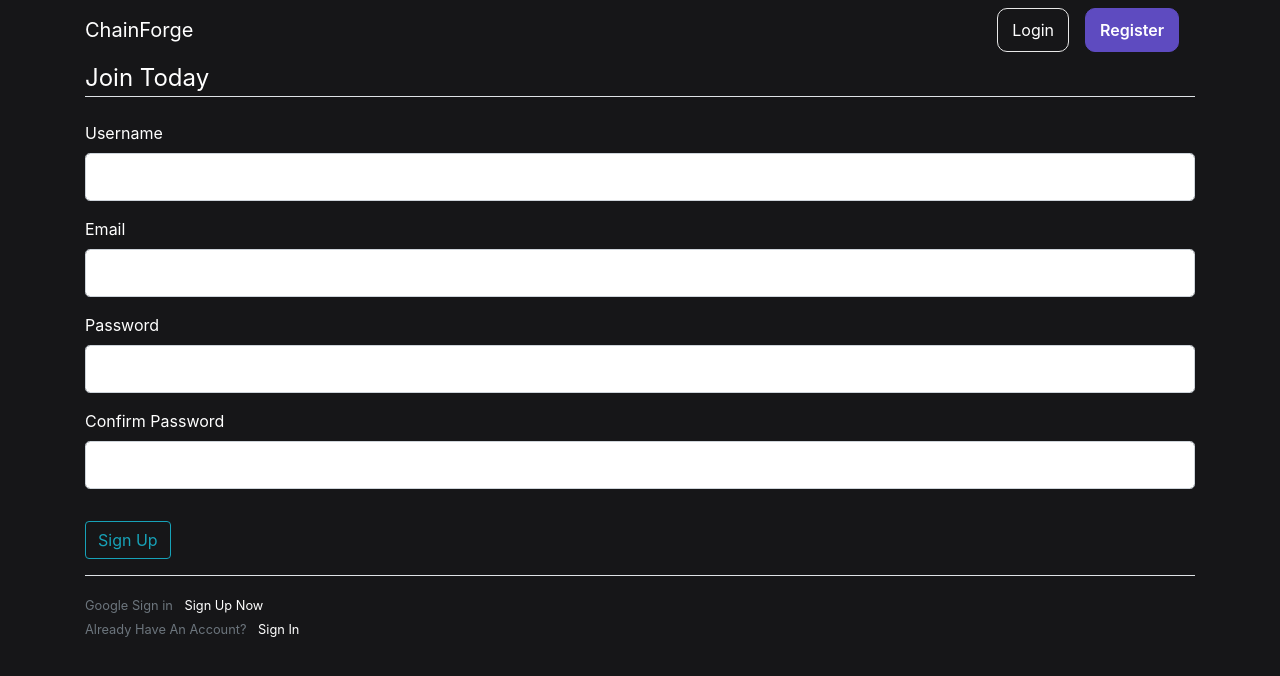
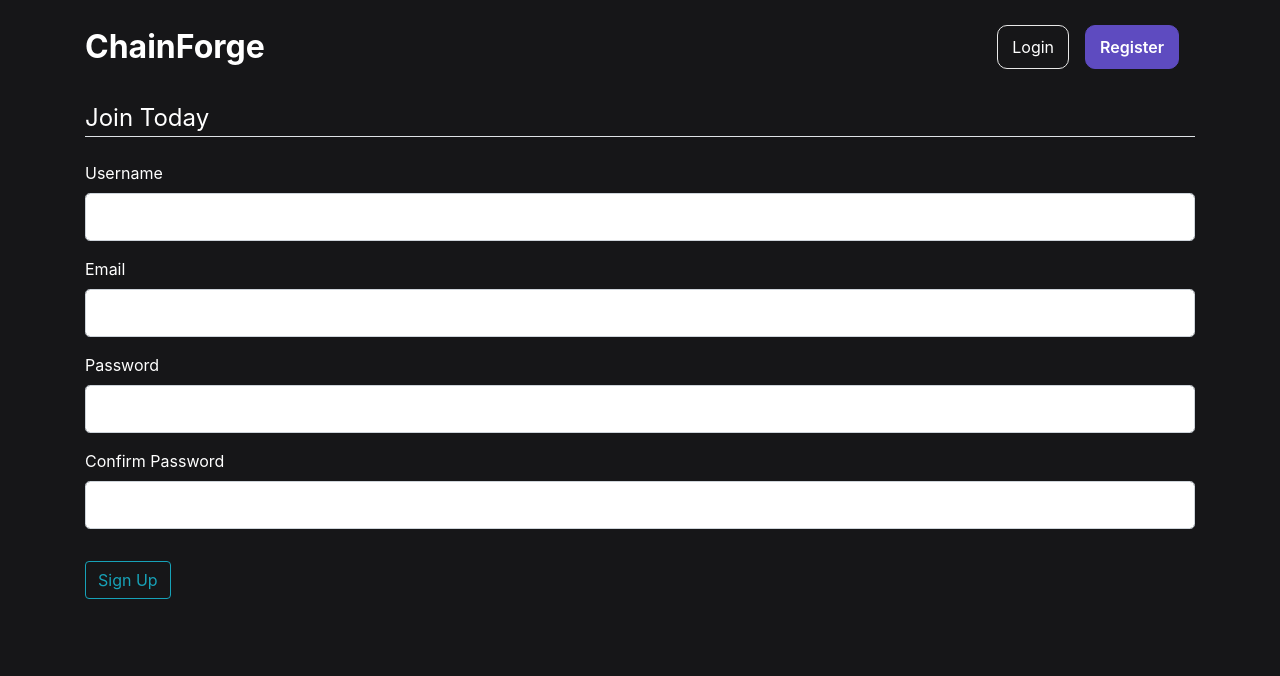
Before and after one commit to 2020-HelloWorld/ChainForge, a Flask app: page /register in a window 1280 px wide. Shown: the top 676 px of the page. Run offline with Flask 3, Linux system fonts and the light colour scheme; parts of the project's set-up code (start-up, migrations or seed data) failed here and were passed over; some libraries are stand-ins or nearby versions.

Commit message:
MarketPlace and Portfolio cards alignment and text representation and google sign in and sign out removal

```diff
--- a/ChainForge/templates/layout.html
+++ b/ChainForge/templates/layout.html
@@ -87,6 +87,15 @@
           padding: none;
         }
 
+        .site-header {
+          margin-bottom: 100px; /* Adjust margin as needed */
+        }
+
+        .container {
+          margin-top: 10px; /* Adjust margin as needed */
+        }
+
+
         .signup-btn {
           border-radius: 10px;
           background-color: #5e4bc0;
@@ -127,7 +136,7 @@
     <header class="site-header">
         <nav class="navbar navbar-expand-md  fixed-top">
           <div class="container">
-            <a class="navbar-brand mr-4" href="/">ChainForge</a>
+            <b><a class="navbar-brand mr-4" href="/" style="font-size: 2rem;">ChainForge</a></b>
             <button class="navbar-toggler" type="button" data-toggle="collapse" data-target="#navbarToggle"
               aria-controls="navbarToggle" aria-expanded="false" aria-label="Toggle navigation">
               <span class="navbar-toggler-icon"></span>
--- a/ChainForge/templates/register.html
+++ b/ChainForge/templates/register.html
@@ -64,13 +64,4 @@
             </div>
         </form>
     </div>
-    <div class="border-top pt-3">
-        <small class="text-muted">
-            Google Sign in <a class="ml-2" href="{{ ru }}">Sign Up Now</a>
-        </small>
-        <br>
-        <small class="text-muted">
-            Already Have An Account? <a class="ml-2" href="{{ url_for('login') }}">Sign In</a>
-        </small>
-    </div>
 {% endblock content %}
```
Also changed, not shown: ChainForge/templates/home.html (+23 -6 lines), ChainForge/templates/login.html (+0 -10 lines).
